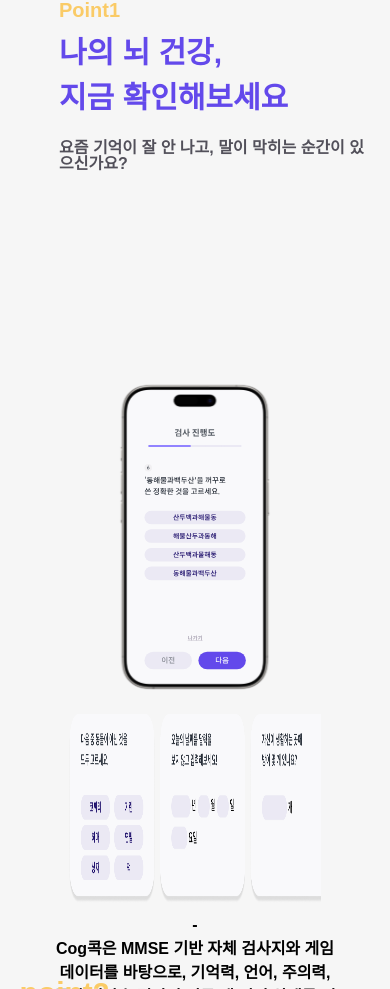
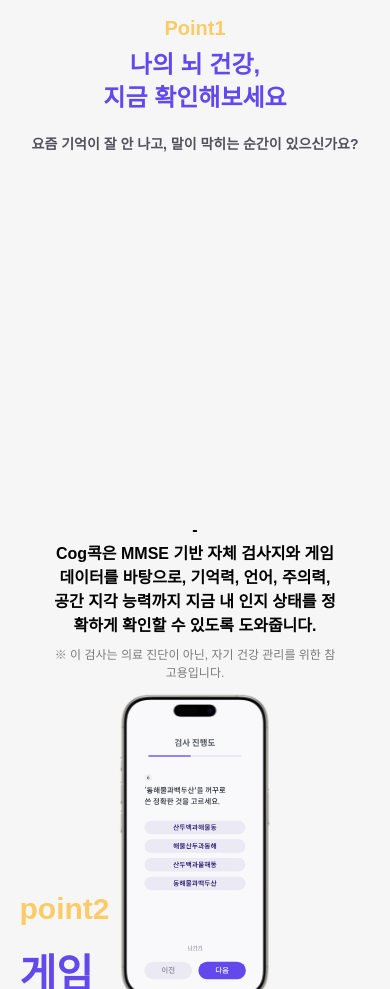
Before and after one commit to CogBrainHealth/React-TeamIntroPage, a Next.js app in the folder teamcog/: page /AppIntro in a window 390 px wide. Shown: the part 1011-2000 px from the top of the page. Built offline with nearby package versions, Linux system fonts and the light colour scheme; a web font is replaced by a local one.

Commit message:
fix: point1 mobile version 수정

```diff
--- a/teamcog/src/components/appIntro/Point1/Point1.module.css
+++ b/teamcog/src/components/appIntro/Point1/Point1.module.css
@@ -14,7 +14,6 @@
   padding: 0 20px;
   max-width: 600px;
   width: 100%;
-
   margin-left: 10%;
 }
 
@@ -23,7 +22,6 @@
   font-weight: 700;
   font-size: clamp(20px, 4vw, 30px);
   line-height: 100%;
-  letter-spacing: 0;
   color: #facb67;
   margin-bottom: 10px;
 }
@@ -33,7 +31,6 @@
   font-weight: 700;
   font-size: clamp(30px, 6vw, 40px);
   line-height: 150%;
-  letter-spacing: 0;
   color: #6349eb;
   margin-bottom: 20px;
 }
@@ -42,7 +39,30 @@
   font-family: "NPS font", sans-serif;
   font-weight: 700;
   font-size: clamp(16px, 3vw, 20px);
-  line-height: 100%;
-  letter-spacing: 0;
+  line-height: 120%;
   color: #52505a;
 }
+
+@media (max-width: 767px) {
+  .back {
+    justify-content: center;
+    text-align: center;
+  }
+
+  .textContainer {
+    margin-left: 0;
+    align-items: center;
+    text-align: center;
+    padding: 0 10px;
+  }
+
+  .headerTitle {
+    font-size: 24px;
+    line-height: 1.4;
+  }
+
+  .headerSubtitle {
+    font-size: 14px;
+    line-height: 1.4;
+  }
+}
--- a/teamcog/src/components/appIntro/Point1/Point1Description.tsx
+++ b/teamcog/src/components/appIntro/Point1/Point1Description.tsx
@@ -1,3 +1,4 @@
+"use client";
 import styles from "./description.module.css";
 import Image from "next/image";
 
@@ -5,7 +6,8 @@
   return (
     <section className={styles.back}>
       <div className={styles.mainContent}>
-        <div className={styles.imageWrapper}>
+        {/* PC용 메인 이미지 */}
+        <div className={`${styles.imageWrapper} ${styles.pcOnly}`}>
           <div className={styles.mainImageContainer}>
             <Image
               src="/appimages/Point1PhoneImg.svg"
@@ -18,7 +20,8 @@
         </div>
 
         <div className={styles.rightItem}>
-          <div className={styles.topRightImageContainer}>
+          {/* PC에서만 보이는 상단 이미지 */}
+          <div className={`${styles.topRightImageContainer} ${styles.pcOnly}`}>
             <Image
               src="/appimages/Point1Groups.png"
               alt="MMSE 그룹"
@@ -27,6 +30,8 @@
               sizes="(max-width: 768px) 100vw, (max-width: 1200px) 15vw, 100vw"
             />
           </div>
+
+          {/* 텍스트 */}
           <div className={styles.textContainer}>
             <p className={styles.korDescription}>
               - <br />
@@ -39,14 +44,29 @@
               ※ 이 검사는 의료 진단이 아닌, 자기 건강 관리를 위한 참고용입니다.
               <br />
             </p>
-            <p className={styles.engDescription}>
+
+            {/* 영어 설명은 모바일에서 숨김 */}
+            <p className={`${styles.engDescription} ${styles.pcOnly}`}>
               <br />
               Cog콕 uses MMSE-based tests and game data to check your memory,
               <br /> language, attention, and spatial skills. <br />
             </p>
-            <p className={styles.engAddedDescription}>
+            <p className={`${styles.engAddedDescription} ${styles.pcOnly}`}>
               ※ For personal health tracking only, not a medical diagnosis.
             </p>
+          </div>
+
+          {/* 모바일에서만 보이는 메인 이미지 (텍스트 뒤로 이동) */}
+          <div className={`${styles.imageWrapper} ${styles.mobileOnly}`}>
+            <div className={styles.mainImageContainer}>
+              <Image
+                src="/appimages/Point1PhoneImg.svg"
+                alt="MMSE검사 "
+                fill
+                priority
+                sizes="100vw"
+              />
+            </div>
           </div>
         </div>
       </div>
--- a/teamcog/src/components/appIntro/Point1/description.module.css
+++ b/teamcog/src/components/appIntro/Point1/description.module.css
@@ -95,12 +95,28 @@
   margin: 0;
   text-align: left;
 }
+.pcOnly {
+  display: block;
+}
+.mobileOnly {
+  display: none;
+}
 
 @media (max-width: 768px) {
   .mainContent {
     flex-direction: column;
     align-items: center;
     gap: 20px;
+  }
+
+  /* PC요소 숨기기 */
+  .pcOnly {
+    display: none !important;
+  }
+
+  /* 모바일요소 보이기 */
+  .mobileOnly {
+    display: block !important;
   }
 
   .imageWrapper {
@@ -114,25 +130,17 @@
     gap: 10px;
   }
 
-  .topRightImageContainer {
-    width: 80%;
-    max-width: 300px;
-    aspect-ratio: 4/3; /* 모바일에서도 비율 유지 */
-  }
-
   .textContainer {
     width: 90%;
     text-align: center;
   }
 
-  .korDescription,
-  .engDescription {
+  .korDescription {
     font-size: 1rem;
     text-align: center;
   }
 
-  .korAddedDescription,
-  .engAddedDescription {
+  .korAddedDescription {
     font-size: 0.75rem;
     text-align: center;
   }
--- a/teamcog/src/components/appIntro/StartSection/startSection.tsx
+++ b/teamcog/src/components/appIntro/StartSection/startSection.tsx
@@ -1,3 +1,4 @@
+"use client";
 import styles from "./startSection.module.css";
 import Image from "next/image";
 import { useState, useEffect } from "react";
@@ -47,8 +48,8 @@
               혼자서 뭘 해야 할지도 막막하죠. Cog콕은 그런 순간을 위한 앱입니다.{" "}
               <br />
               <br />
-              간단한 검사로 내 인지 상태를 점검하고, 게임처럼 훈련하며 매일 조금씩
-              생활습관을 바꿔나갑니다. <br />
+              간단한 검사로 내 인지 상태를 점검하고, 게임처럼 훈련하며 매일
+              조금씩 생활습관을 바꿔나갑니다. <br />
               뇌영양제, 식단, 운동까지 당신에게 꼭 맞는 가이드를 제공합니다.{" "}
               <br />
               <br />
```
